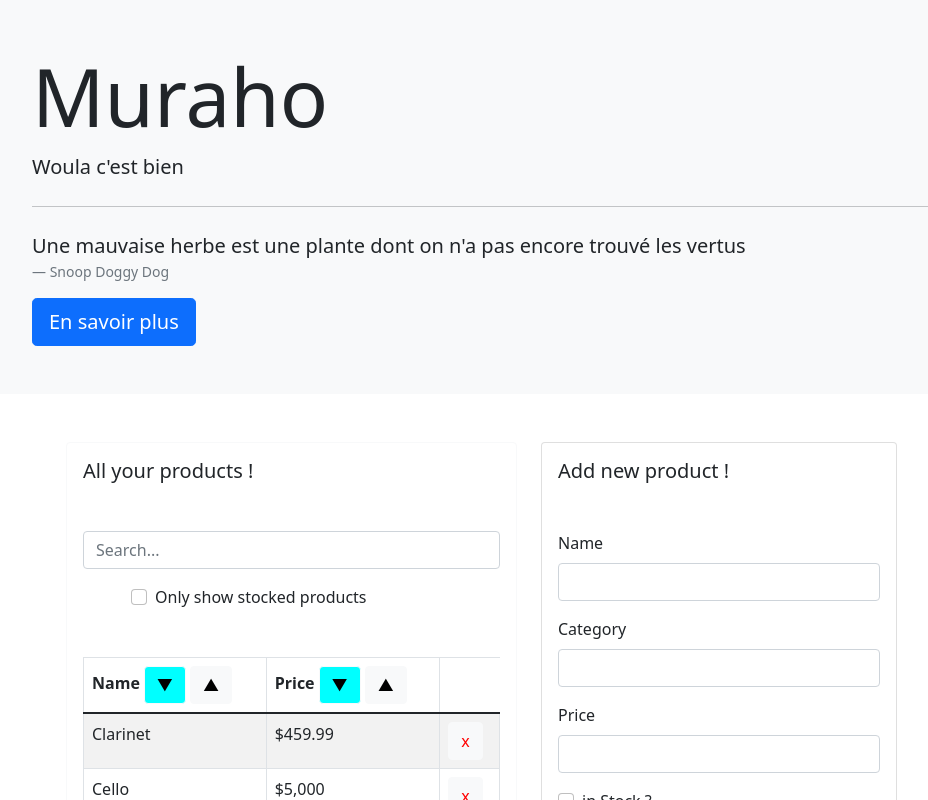
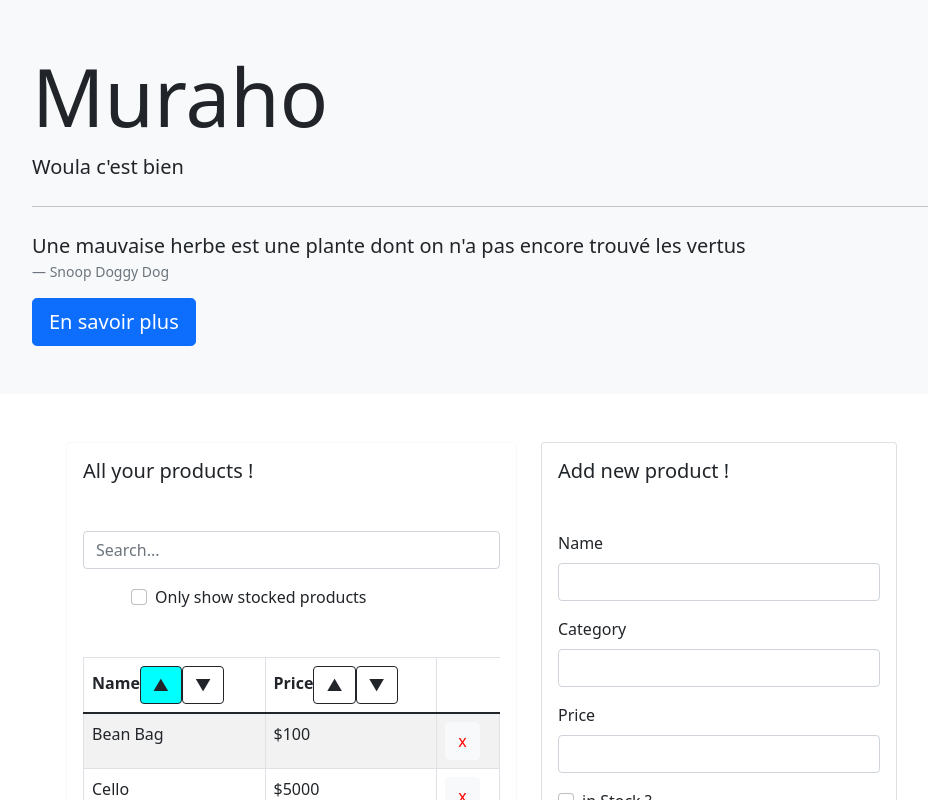
Before and after one commit to SergeMaikere/muraho, a React (Create React App) app: page / in a window 1280 px wide. Shown: the top 800 px of the page, without its empty margins (16-944 px from the left). Built offline with nearby package versions, Linux system fonts and the light colour scheme.

Commit message:
Sorting by name, by price and sorting-button highlight

```diff
--- a/src/components/productTable/productTable.jsx
+++ b/src/components/productTable/productTable.jsx
@@ -5,16 +5,41 @@ import Table from 'react-bootstrap/Table';
 
 class ProductTable extends React.Component {
 
+
+	constructor(props) {
+		super(props);
+		this.sortProducts = this.sortProducts.bind(this);
+		this.createRows = this.createRows.bind(this);
+	}
+
+	sortProducts (products) {
+		const direction = this.props.sort.direction;
+		const by = this.props.sort.by;
+		if (direction == 'ascending' && by == 'price') products.sort( (a, b) => Number(a.price) - Number(b.price) );
+		if (direction == 'descending' && by == 'price') products.sort( (a, b) => Number(b.price) - Number(a.price) );
+		if (direction == 'ascending' && by == 'name') products.sort( (a, b) => a.name > b.name ? 1 : (a.name < b.name ? -1 : 0) );
+		if (direction == 'descending' && by == 'name') products.sort( (a, b) => a.name < b.name ? 1 : (a.name > b.name ? -1 : 0) );
+		return products;
+	}
+
+	createRows (products) {
+		return products.map(
+			product => <ProductTableRow
+							productTableRowClickHandler={this.props.productTableRowClickHandler}
+							product={product} key={product.id}>
+						</ProductTableRow>
+		)
+	}
+
 	render() {
 
-		const rows = this.props.products.map( product => <ProductTableRow productTableRowClickHandler={this.props.productTableRowClickHandler} product={product} key={product.id}></ProductTableRow> )
-
+		const rows = this.createRows(this.sortProducts(this.props.products))
 		return(
 			<Table striped bordered>
 				<thead>
 					<tr>
-						<ProductTableHead column="Name"></ProductTableHead>
-						<ProductTableHead column="Price"></ProductTableHead>
+						<ProductTableHead sortProductsHandler={this.props.sortProductsHandler} sort={this.props.sort} column="Name"></ProductTableHead>
+						<ProductTableHead sortProductsHandler={this.props.sortProductsHandler} sort={this.props.sort} column="Price"></ProductTableHead>
 					</tr>
 				</thead>
 				<tbody>{rows}</tbody>
--- a/src/components/productTableHead/productTableHead.jsx
+++ b/src/components/productTableHead/productTableHead.jsx
@@ -4,13 +4,36 @@ import Button from 'react-bootstrap/Button';
 
 class ProductTableHead extends React.Component {
 
+	constructor(props) {
+		super(props);
+
+		this.sortProducts = this.sortProducts.bind(this);
+		this.highlightCurrentSort = this.highlightCurrentSort.bind(this);
+	}
+
+	sortProducts (event) {
+		this.props.sortProductsHandler(this.props.column.toLowerCase(), event.target.id)
+	}
+
+	highlightCurrentSort (direction) {
+		if (this.props.column.toLowerCase() != this.props.sort.by) return '';
+		return this.props.sort.direction == direction ? 'ProductTableHead-current' : '';
+	}
 
 	render() {
 		return(
 			<th>
 				{this.props.column}
-				<Button variant='light' className='ProductTableHead-current mx-1'>&#x25BC;</Button>
-				<Button variant='light'>&#x25B2;</Button>
+				<Button
+					id="ascending"
+					variant='outline-dark'
+					className={this.highlightCurrentSort('ascending')}
+					onClick={this.sortProducts}>&#x25B2;</Button>
+				<Button
+					id="descending"
+					variant='outline-dark'
+					className={this.highlightCurrentSort('descending')}
+					onClick={this.sortProducts}>&#x25BC;</Button>
 			</th>
 		)
 	}
--- a/src/components/products/products.jsx
+++ b/src/components/products/products.jsx
@@ -9,10 +9,10 @@ import Card from 'react-bootstrap/Card';
 
 const PRODUCTS = {
 	'1': {id: 1, category: 'Musical Instruments', price: '459.99', stocked: true, name: 'Clarinet'},
-	'2': {id: 2, category: 'Musical Instruments', price: '5,000', stocked: true, name: 'Cello'},
-	'3': {id: 3, category: 'Musical Instruments', price: '11,000', stocked: false, name: 'Fortepiano'},
+	'2': {id: 2, category: 'Musical Instruments', price: '5000', stocked: true, name: 'Cello'},
+	'3': {id: 3, category: 'Musical Instruments', price: '11000', stocked: false, name: 'Fortepiano'},
 	'4': {id: 4, category: 'Furniture', price: '799', stocked: true, name: 'Chaise Lounge'},
-	'5': {id: 5, category: 'Furniture', price: '1,300', stocked: false, name: 'Dining Table'},
+	'5': {id: 5, category: 'Furniture', price: '1300', stocked: false, name: 'Dining Table'},
 	'6': {id: 6, category: 'Furniture', price: '100', stocked: true, name: 'Bean Bag'}
 };
 
@@ -21,9 +21,15 @@ class Products extends React.Component {
 
 	constructor(props) {
 		super(props);
-		this.state = { products: Object.keys(PRODUCTS).map( pid => PRODUCTS[pid] ) };
+
+		this.state = {
+			products: Object.keys(PRODUCTS).map( pid => PRODUCTS[pid] ),
+			sort: { by: 'name', direction: 'ascending'}
+		};
+
 		this.removeProduct = this.removeProduct.bind(this);
 		this.addProduct = this.addProduct.bind(this);
+		this.sortProducts = this.sortProducts.bind(this);
 	}
 
 	removeProduct (id) {
@@ -43,6 +49,10 @@ class Products extends React.Component {
 		)
 	}
 
+	sortProducts (sorting, direction) {
+		this.setState( (prevState, props) => ({ ...prevState, sort: { by: sorting, direction: direction } }) )
+	}
+
 	render() {
 		return(
 			<Container fluid="md">
@@ -53,7 +63,12 @@ class Products extends React.Component {
 								<Card.Title>All your products !</Card.Title>
 
 								<Filters></Filters>
-								<ProductTable productTableRowClickHandler={this.removeProduct} products={ this.state.products }></ProductTable>
+								<ProductTable
+									products={ this.state.products }
+									productTableRowClickHandler={this.removeProduct}
+									sortProductsHandler={this.sortProducts}
+									sort={this.state.sort}>
+								</ProductTable>
 							</Card.Body>
 						</Card>
 					</Col>
```
